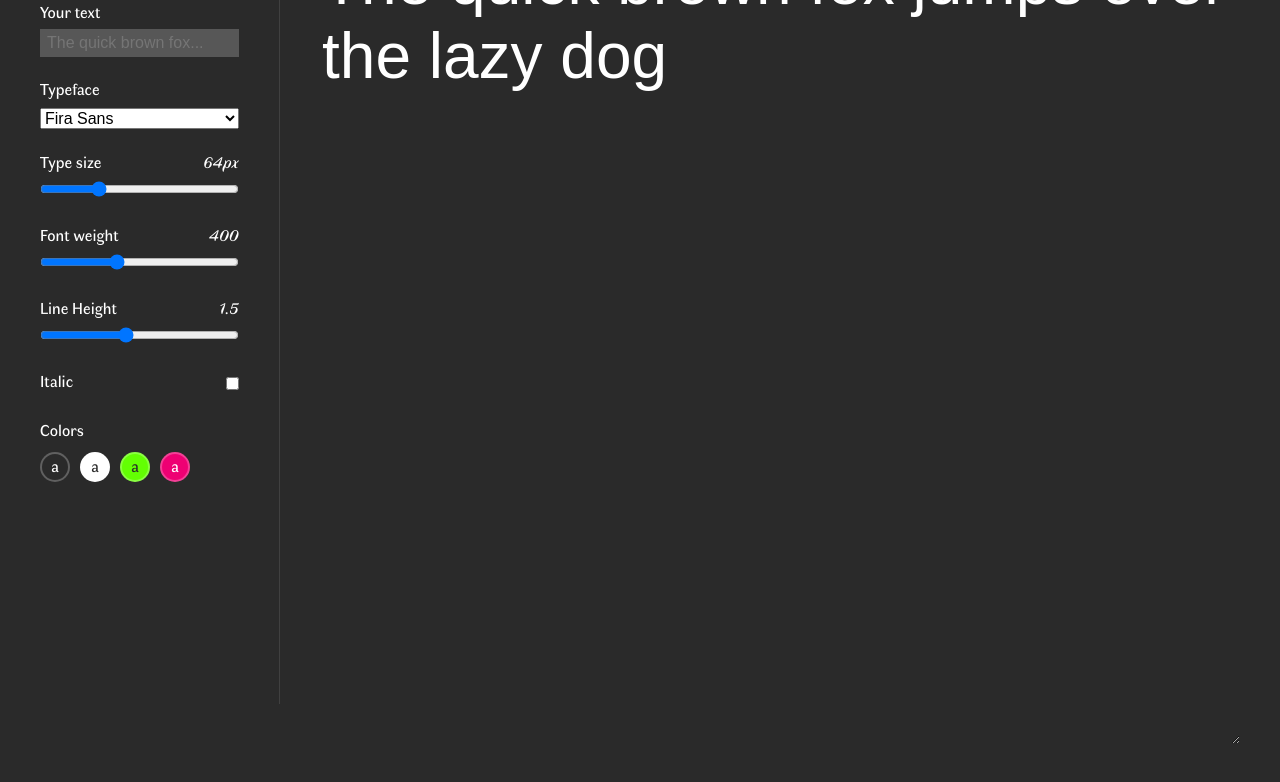
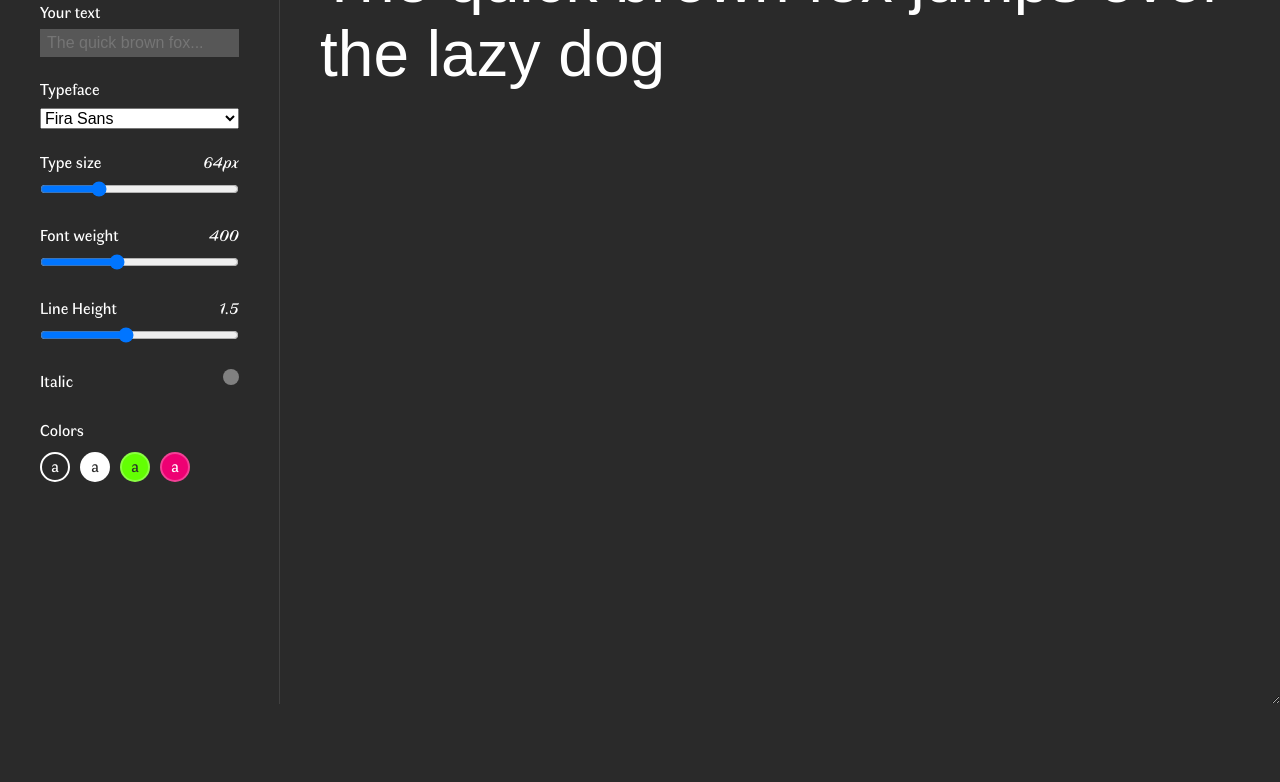
Before and after one commit to mel-ahls/type-checker, a plain HTML site: page index.html in a window 1280 px wide. Shown: the part 96-878 px from the top of the page. After the commit the page ends 806 px from the top, so only its background shows below. Drawn offline with Linux system fonts and the light colour scheme.

Commit message:
final commit

```diff
--- a/index.html
+++ b/index.html
@@ -49,7 +49,7 @@
     <div class="option">
       <label>Colors</label>
       <div class="colors">
-        <div style="background-color: #2a2a2a; color: #ffffff;">a</div style="">
+        <div style="background-color: #2a2a2a; color: #ffffff;" class="selected">a</div style="">
         <div style="background-color: #ffffff; color: #2a2a2a;">a</div>
         <div style="background-color: #63ff03; color: #2a2a2a">a</div>
         <div style="background-color: #ee0073; color: #ffffff">a</div>
--- a/styles.css
+++ b/styles.css
@@ -51,7 +51,7 @@ body {
 
 	background-color: #2a2a2a;
 	color: #ffffff;
-	margin: 40px 40px 40px 320px;
+	margin: 0 0 0 280px;
 }
 
 section.options {
@@ -116,6 +116,7 @@ textarea.output {
   border: none;
   outline: none;
   min-height: 100vh;
+  padding: 40px;
 }
 
 div.colors {
@@ -130,4 +131,23 @@ div.colors div {
   text-align: center;
   margin-right: 10px;
   margin-top: 5px;
+  transition: border 0.25s;
 }
+
+div.colors div.selected {
+  border: 2px solid white;
+}
+
+input[type="checkbox"] {
+  -webkit-appearance: none;
+  appearance: none;
+  width: 16px;
+  height: 16px;
+  background-color: grey;
+  border-radius: 50%;
+  transition: .25s;
+}
+
+input[type="checkbox"]:checked {
+  background-color: white;
+}
--- a/typechecker.js
+++ b/typechecker.js
@@ -12,6 +12,8 @@ const typefaceTag = document.querySelector(`select[name="typeface"]`);
 
 const fontweightTag = document.querySelector(`input[name="fontweight"]`);
 const fontweightOutput = document.querySelector("span.fontweight-output");
+
+const colorTags = document.querySelectorAll("div.colors div");
 
 const outputTag = document.querySelector("textarea.output");
 const originalText = outputTag.value;
@@ -61,3 +63,22 @@ italicTag.addEventListener("change", function(){
 typefaceTag.addEventListener("input", function(){
   outputTag.style.fontFamily = this.value;
 })
+
+// go through all of my color tags, then when I click one of them, change the background color and the text color, and make this tag be selected
+colorTags.forEach(tag => {
+
+  tag.addEventListener("click", function() {
+
+    outputTag.style.backgroundColor = this.style.backgroundColor
+    outputTag.style.color = this.style.color
+
+    // reset classes
+    colorTags.forEach(tag => {
+      tag.classList.remove("selected")
+    })
+
+    // only to this clicked one
+    this.classList.add("selected");
+  })
+
+})
```
